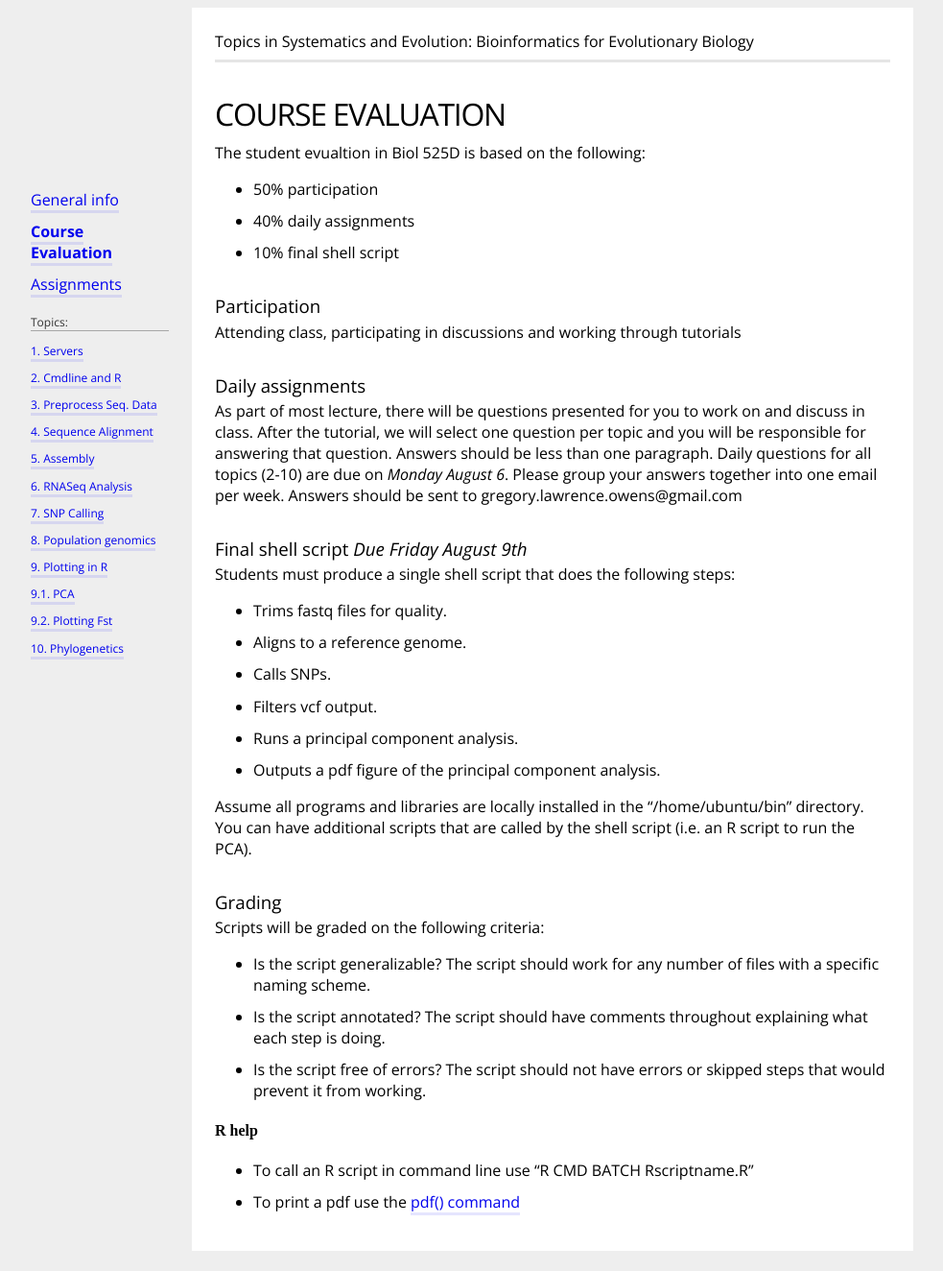
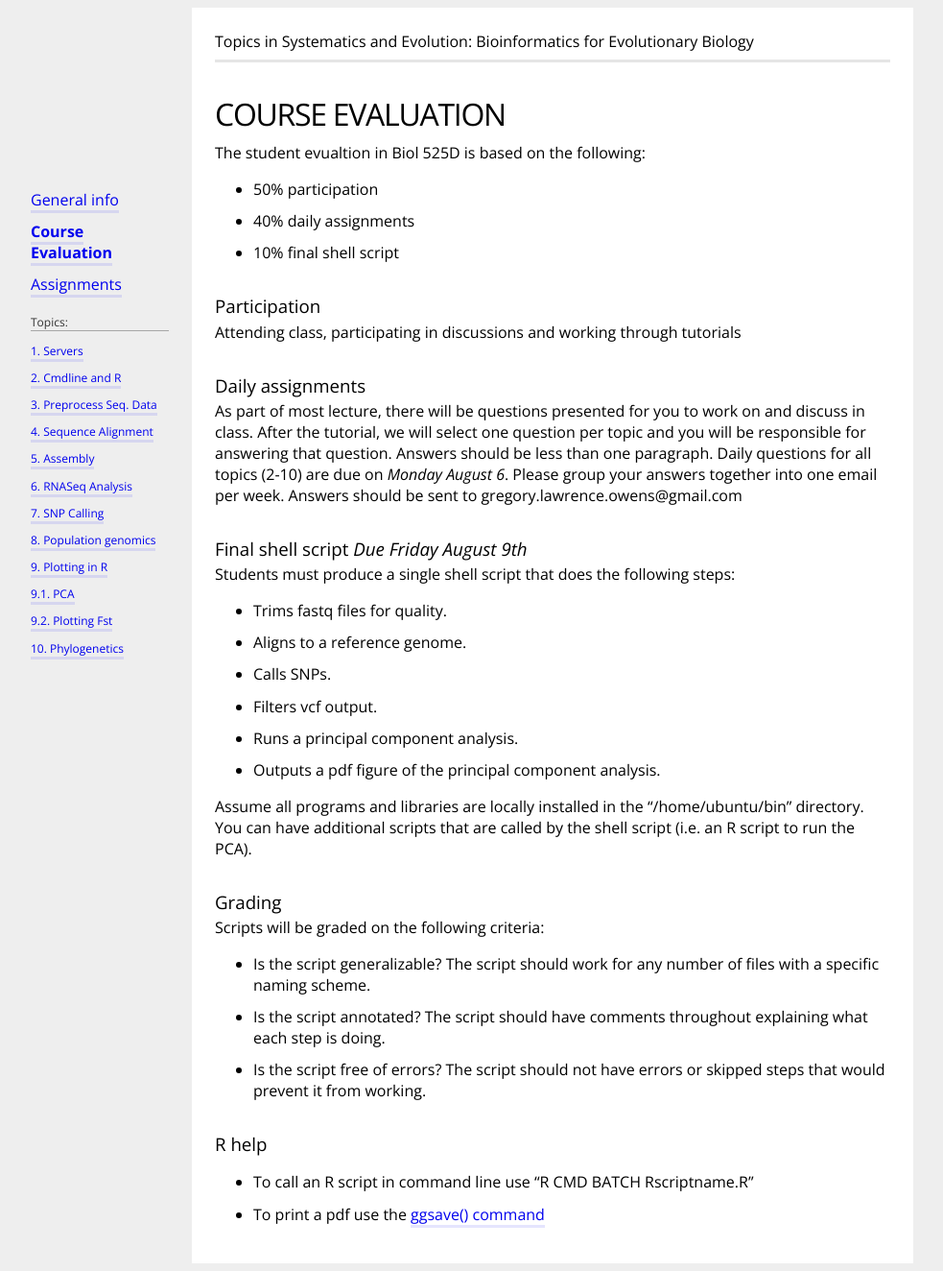
Before and after one commit to owensgl/biol525D, a Jekyll site: the page built from resources/grading.md, in a window 1280 px wide. Shown: the whole page at 96% size, without its empty margins (64-1047 px from the left). Built offline with Jekyll 4.4.1, drawn with Linux system fonts in a browser that asks for light colours.

Commit message:
Update grading.md

```diff
--- a/resources/grading.md
+++ b/resources/grading.md
@@ -32,12 +32,13 @@ Students must produce a single shell script that does the following steps:
 * Outputs a pdf figure of the principal component analysis.
 
 Assume all programs and libraries are locally installed in the "/home/ubuntu/bin" directory. You can have additional scripts that are called by the shell script (i.e. an R script to run the PCA).
+
 ### Grading
 Scripts will be graded on the following criteria:
 * Is the script generalizable? The script should work for any number of files with a specific naming scheme.
 * Is the script annotated? The script should have comments throughout explaining what each step is doing.
 * Is the script free of errors? The script should not have errors or skipped steps that would prevent it from working.
 
-#### R help
+### R help
 * To call an R script in command line use "R CMD BATCH Rscriptname.R"
-* To print a pdf use the [pdf() command](http://www.cookbook-r.com/Graphs/Output_to_a_file/)
+* To print a pdf use the [ggsave() command](https://ggplot2.tidyverse.org/reference/ggsave.html)
```
